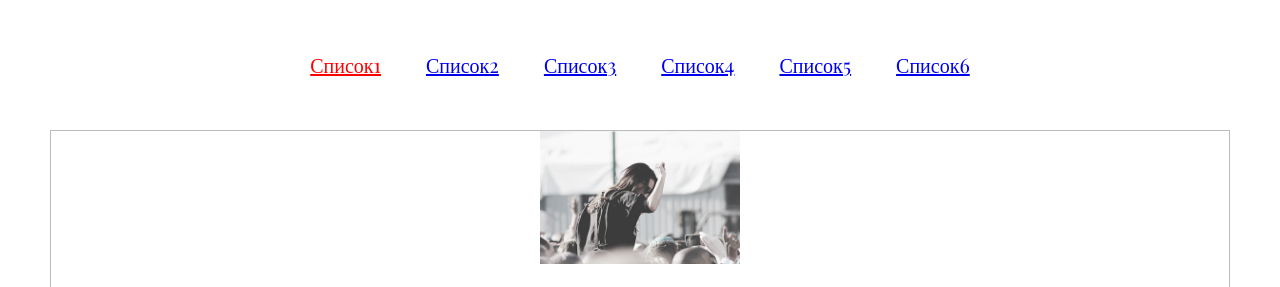
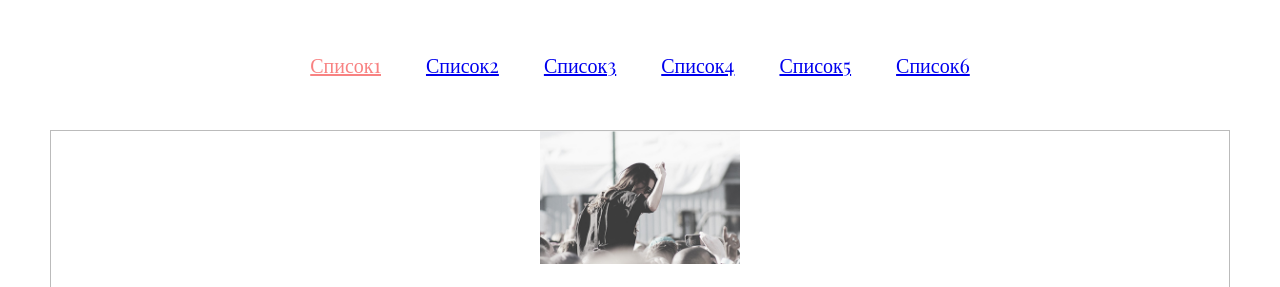
Before and after one commit to Koallla/Training, a plain HTML site: page Module-03/Module-03add.html in a window 1280 px wide. In both pictures the pointer is over the link "Список1". Shown: the top 287 px of the page. Drawn offline with nearby package versions, Linux system fonts and the light colour scheme.

Commit message:
change color

```diff
--- a/Module-03/css/style.css
+++ b/Module-03/css/style.css
@@ -81,7 +81,7 @@ html {
 
 .navigation-list-item a:hover,
 .navigation-list-item a:focus {
-  color: red;
+  color: rgb(248, 130, 130);
 }
 
 .container {
```
